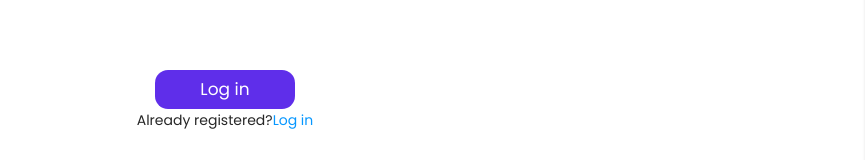
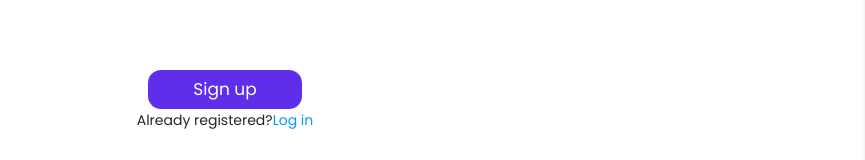
Before and after one commit to TheStrikeM/pern-shop, a React (Create React App) app in the folder client/: page /register in a window 1280 px wide. Shown: the part 589-749 px from the top of the page, without its empty margins (415-1280 px from the left). Built offline with nearby package versions, Linux system fonts and the light colour scheme; no server answers.

Commit message:
Add loading check in register and login

```diff
--- a/client/src/actions/authActions.ts
+++ b/client/src/actions/authActions.ts
@@ -1,6 +1,5 @@
-import axios from "axios";
-import {setUser} from "../reducers/authReducer";
-import {setRegisterLoading} from "../reducers/loadingReducer";
+import axios from "axios"
+import {setUser} from "../reducers/authReducer"
 
 interface IDefaultProps {
     email: string,
@@ -11,11 +10,6 @@ export const registerUser = async ({email, password}: IDefaultProps, dispatch: a
     try {
         const response = axios.post('http://localhost:5000/user/reg', {email, password})
         const data = (await response).data
-
-        dispatch(setRegisterLoading(false))
-        response.then(({data}) => {
-            dispatch(setRegisterLoading(true))
-        })
 
         console.log("Поздравляю, вы успешно зарегистрировались!")
 
--- a/client/src/app.sass
+++ b/client/src/app.sass
@@ -30,6 +30,15 @@ body
   &:active
     transform: translateY(10px)
 
+.default-button-loading
+  background: #585555
+  color: white
+  padding: 6px 45px
+  border-radius: 13px
+  transition: all 0.6s
+  cursor: pointer
+  font-size: 17px
+
 .default-link
   color: $link
   cursor: pointer
--- a/client/src/components/login/LoginForm.tsx
+++ b/client/src/components/login/LoginForm.tsx
@@ -1,13 +1,22 @@
-import React, {useState} from 'react';
+import React, {useState} from 'react'
 import {message} from 'antd'
+import {useSelector} from "react-redux";
+import {setLoginLoading} from "../../reducers/loadingReducer";
 
-const LoginForm = ({onLogin}: {onLogin: Function}) => {
+
+const LoginForm = ({onLogin, dispatch}: {onLogin: Function, dispatch: any}) => {
     const [email, setEmail] = useState('')
     const [password, setPassword] = useState('')
 
+    const {isLoginLoading} = useSelector((state: any) => ({
+        isLoginLoading: state.loading.isLoginLoaded
+    }))
+
     const setLogin = () => {
+        dispatch(setLoginLoading(false))
         onLogin({email, password}).then((res: any) => {
             console.log(res)
+            dispatch(setLoginLoading(true))
             if(typeof res === "object") {
                 message.success(String(res.message), 2)
             } else {
@@ -39,9 +48,9 @@ const LoginForm = ({onLogin}: {onLogin: Function}) => {
             <div
                 style={{marginTop: "75px"}}
                 onClick={() => setLogin()}
-                className="default-button"
+                className={"default-button" + (isLoginLoading ? "" : "-loading")}
             >
-                Log in
+                {isLoginLoading ? "Log in" : "Loading..."}
             </div>
         </form>
     );
--- a/client/src/components/login/index.tsx
+++ b/client/src/components/login/index.tsx
@@ -4,12 +4,12 @@ import LoginForm from "./LoginForm"
 import loginImg from '../../assets/Login.svg'
 import { Link } from 'react-router-dom';
 
-const Login = ({onLogin}: {onLogin: Function}) => {
+const Login = ({onLogin, dispatch}: {onLogin: Function, dispatch: any}) => {
     return (
         <div>
             <div className="login">
                 <img src={loginImg} alt=""/>
-                <LoginForm onLogin={onLogin} />
+                <LoginForm onLogin={onLogin} dispatch={dispatch} />
                 <p className={"login__message"}>
                     Not registered yet?
                     <Link to={"register"} className={"default-link"}>Sign up</Link>
--- a/client/src/components/register/RegisterForm.tsx
+++ b/client/src/components/register/RegisterForm.tsx
@@ -1,14 +1,22 @@
 import React, {useState} from 'react';
 import {message} from "antd";
+import {useSelector} from "react-redux";
+import {setRegisterLoading} from "../../reducers/loadingReducer";
 
-const RegisterForm = ({onRegister}: {onRegister: Function}) => {
+const RegisterForm = ({onRegister, dispatch}: {onRegister: Function, dispatch: any}) => {
     const [email, setEmail] = useState('')
     const [password, setPassword] = useState('')
     const [repeat, setRepeat] = useState('')
 
+    const {isLoadingRegister} = useSelector((state: any) => ({
+        isLoadingRegister: state.loading.isRegisterLoaded
+    }))
+
     const setRegister = () => {
+        dispatch(setRegisterLoading(false))
         onRegister({email, password}).then((res: any) => {
             console.log(res)
+            dispatch(setRegisterLoading(true))
             if(typeof res === "object") {
                 message.success(String(res.message), 2)
             } else {
@@ -46,9 +54,9 @@ const RegisterForm = ({onRegister}: {onRegister: Function}) => {
             <div
                 style={{marginTop: "75px"}}
                 onClick={() => setRegister()}
-                className="default-button"
+                className={"default-button" + (isLoadingRegister ? "" : "-loading")}
             >
-                Log in
+                {isLoadingRegister ? "Sign up" : "Loading..."}
             </div>
         </form>
     );
--- a/client/src/components/register/index.tsx
+++ b/client/src/components/register/index.tsx
@@ -4,12 +4,12 @@ import RegisterForm from "./RegisterForm"
 import registerImg from '../../assets/Register.svg'
 import { Link } from 'react-router-dom';
 
-const Register = ({onRegister}: {onRegister: Function}) => {
+const Register = ({onRegister, dispatch}: {onRegister: Function, dispatch: any}) => {
     return (
         <div>
             <div className="reg">
                 <img src={registerImg} alt=""/>
-                <RegisterForm onRegister={onRegister} />
+                <RegisterForm onRegister={onRegister} dispatch={dispatch} />
                 <p className={"reg__message"}>
                     Already registered?
                     <Link to={"login"} className={"default-link"}>Log in</Link>
--- a/client/src/pages/LoginPage.tsx
+++ b/client/src/pages/LoginPage.tsx
@@ -12,7 +12,7 @@ const LoginPage = () => {
 
     return (
         <div>
-            <Login onLogin={onLogin} />
+            <Login dispatch={dispatch} onLogin={onLogin} />
         </div>
     )
 }
--- a/client/src/pages/RegisterPage.tsx
+++ b/client/src/pages/RegisterPage.tsx
@@ -12,7 +12,7 @@ const RegisterPage = () => {
 
     return (
         <div>
-            <Register onRegister={onRegister} />
+            <Register onRegister={onRegister} dispatch={dispatch} />
         </div>
     )
 }
```
